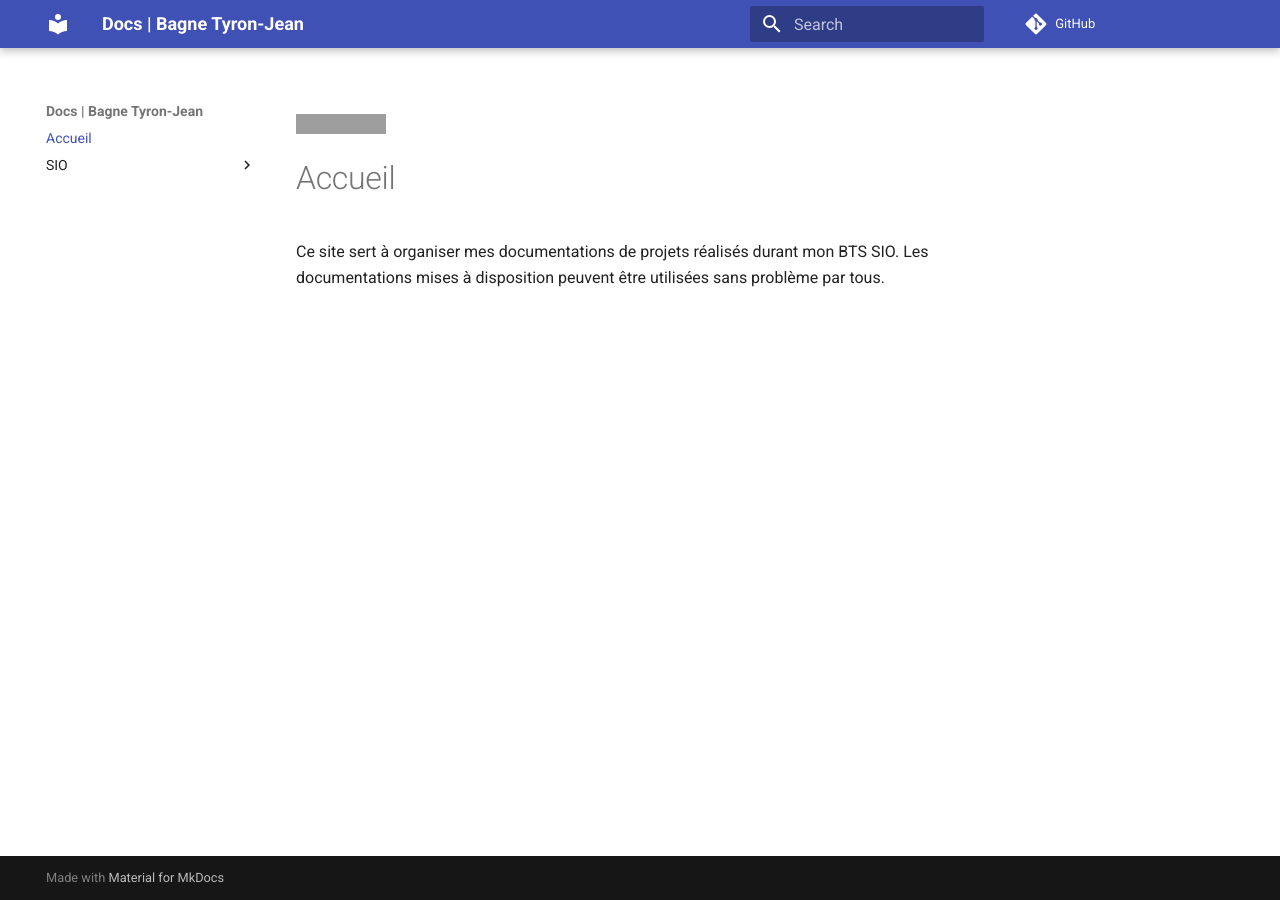
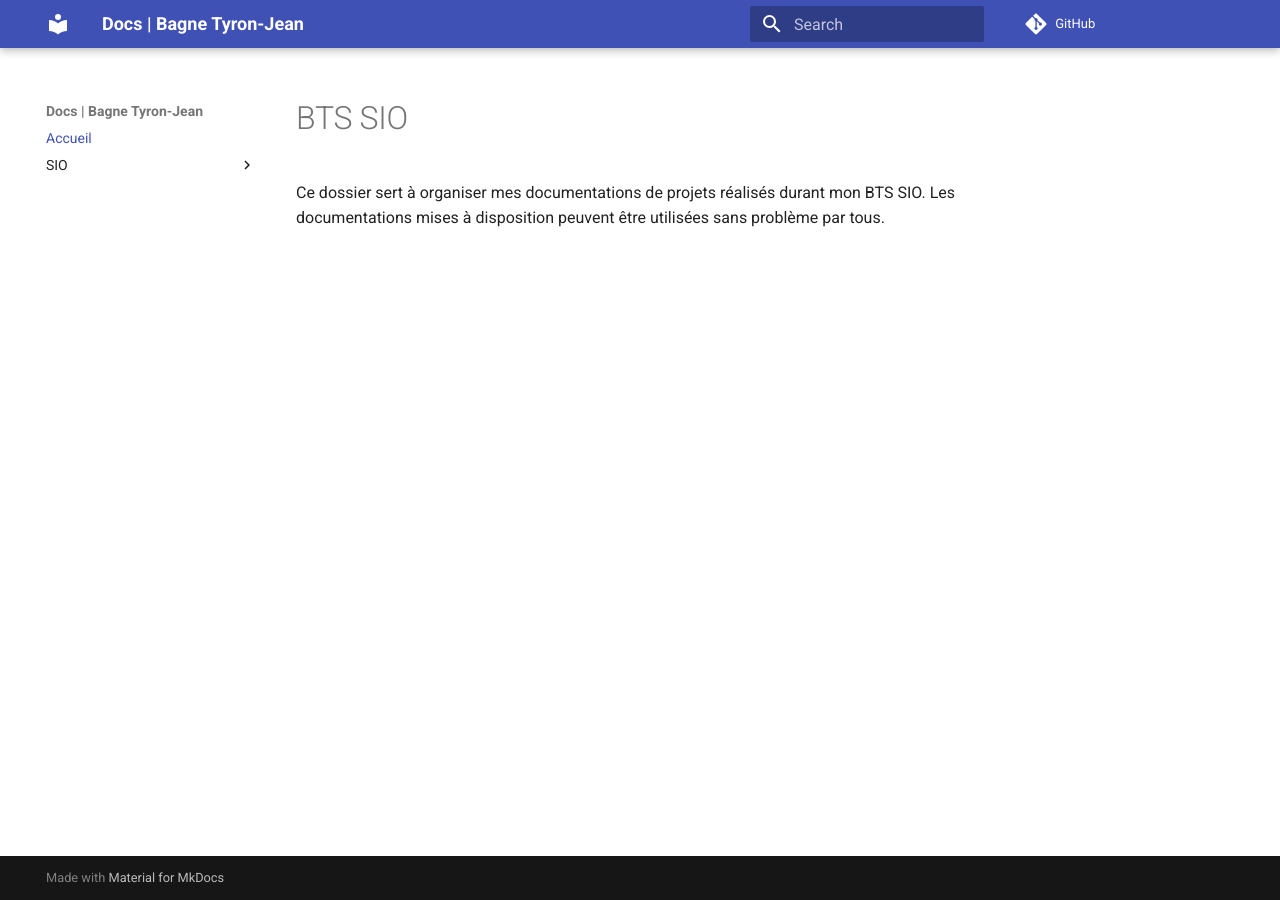
Before and after one commit to wepfen/doc, an MkDocs documentation site: the page built from docs/index.md, in a window 1280 px wide. Built offline with MkDocs 1.6.1 and Material for MkDocs 9.7.7, drawn with Linux system fonts in a browser that asks for light colours; comment, search, counter and statistics services are not loaded; grey boxes are pictures that could not be loaded.

Commit message:
Update index.md

```diff
--- a/docs/index.md
+++ b/docs/index.md
@@ -1,6 +1,4 @@
-[![Documentation Status](https://readthedocs.org/projects/tyron-docs/badge/?version=latest)](https://tyron-docs.readthedocs.io/fr/latest/?badge=latest)
+# BTS SIO
 
-# Accueil
-
-Ce site sert à organiser mes documentations de projets réalisés durant mon BTS SIO.
+Ce dossier sert à organiser mes documentations de projets réalisés durant mon BTS SIO.
 Les documentations mises à disposition peuvent être utilisées sans problème par tous.
```
